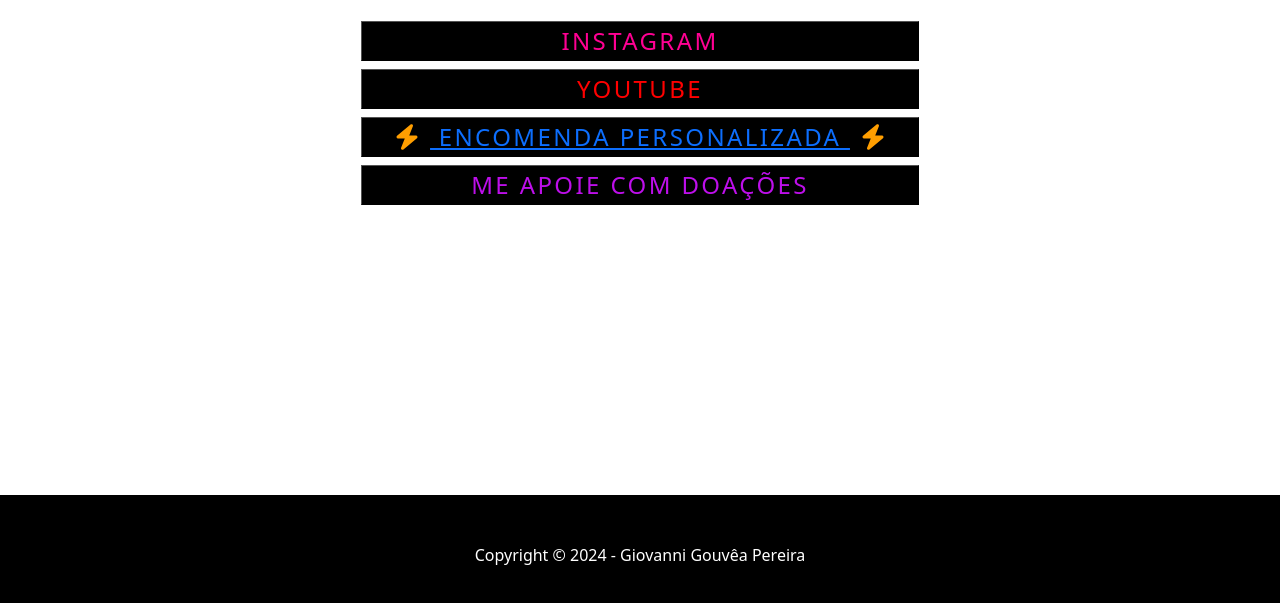
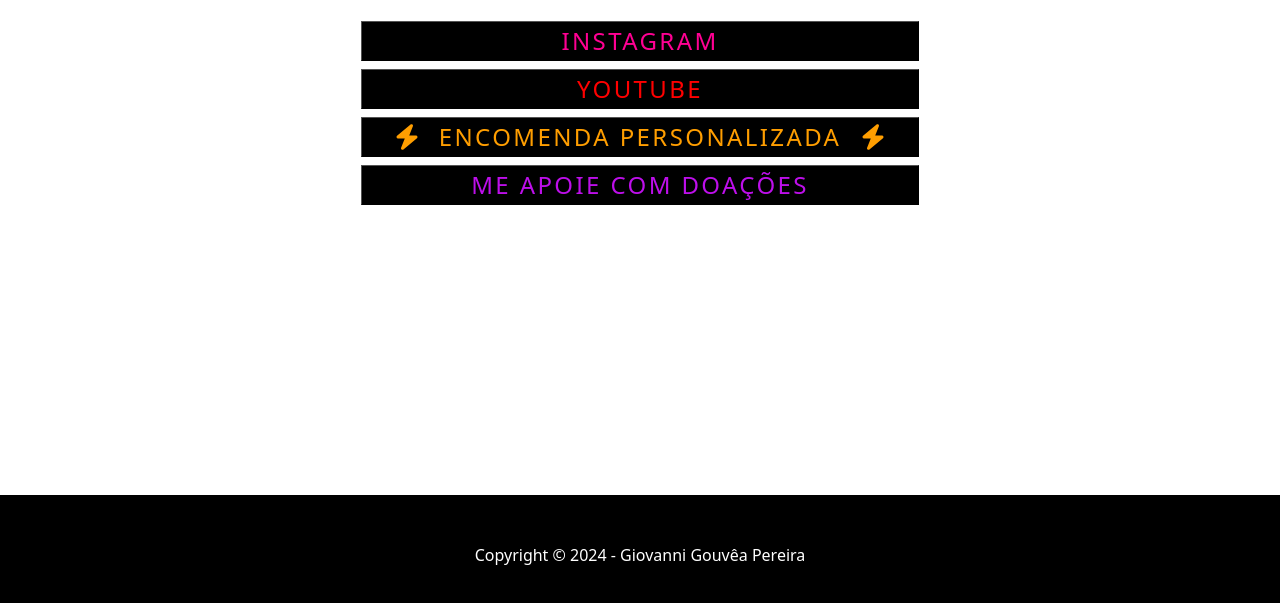
Before and after one commit to ging-p/-giovanni_gp_arts, a plain HTML site: page index.html in a window 1280 px wide. Shown: the part 289-892 px from the top of the page. Drawn offline with nearby package versions, Linux system fonts and the light colour scheme.

Commit message:
Update styles.css

```diff
--- a/css/styles.css
+++ b/css/styles.css
@@ -7,7 +7,10 @@
   height: 30vh;
   overflow: hidden;
 }
-
+.a {
+  color: var(--clr);
+  text-decoration: none;
+ }
 .card-foto{
   transition: transform 2s;
 }
```
